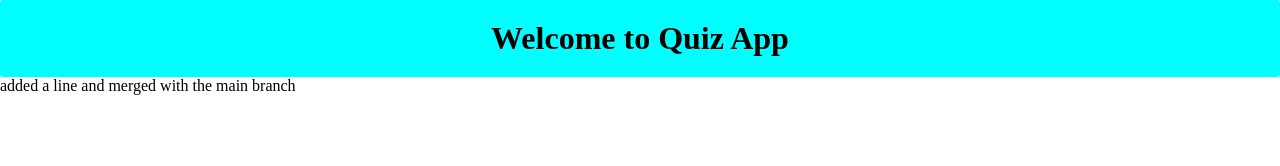
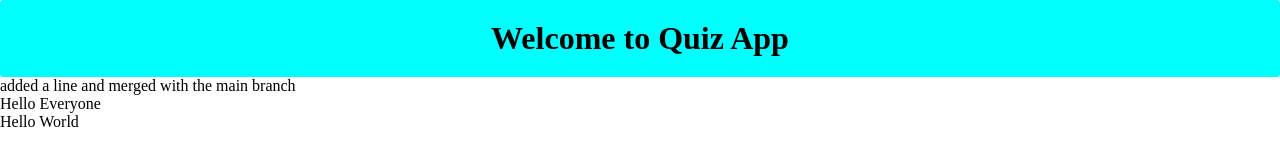
Before and after one commit to 12priyanka19/quizApp-, a plain HTML site: page index.html in a window 1280 px wide. Drawn offline with Linux system fonts and the light colour scheme.

Commit message:
added a new line

```diff
--- a/index.html
+++ b/index.html
@@ -28,5 +28,7 @@
 <body>
     <h1>Welcome to Quiz App</h1>
     <div>added a line and merged with the main branch</div>
+    <div>Hello Everyone</div>
+    <div>Hello World</div>
 </body>
 </html>
```
